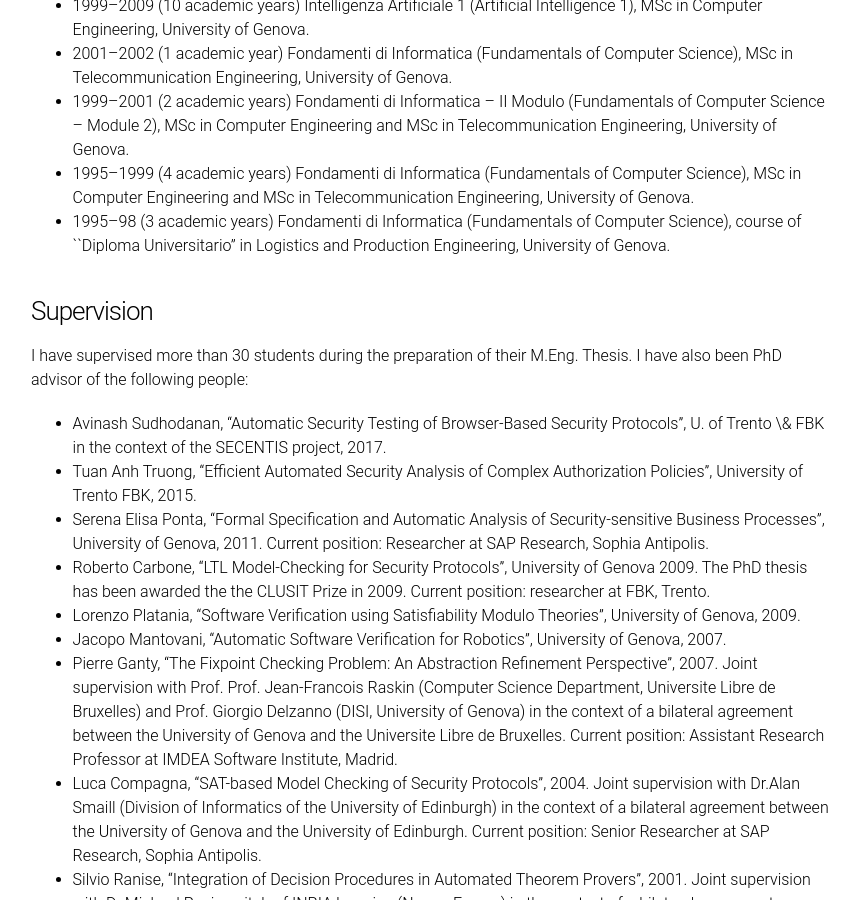
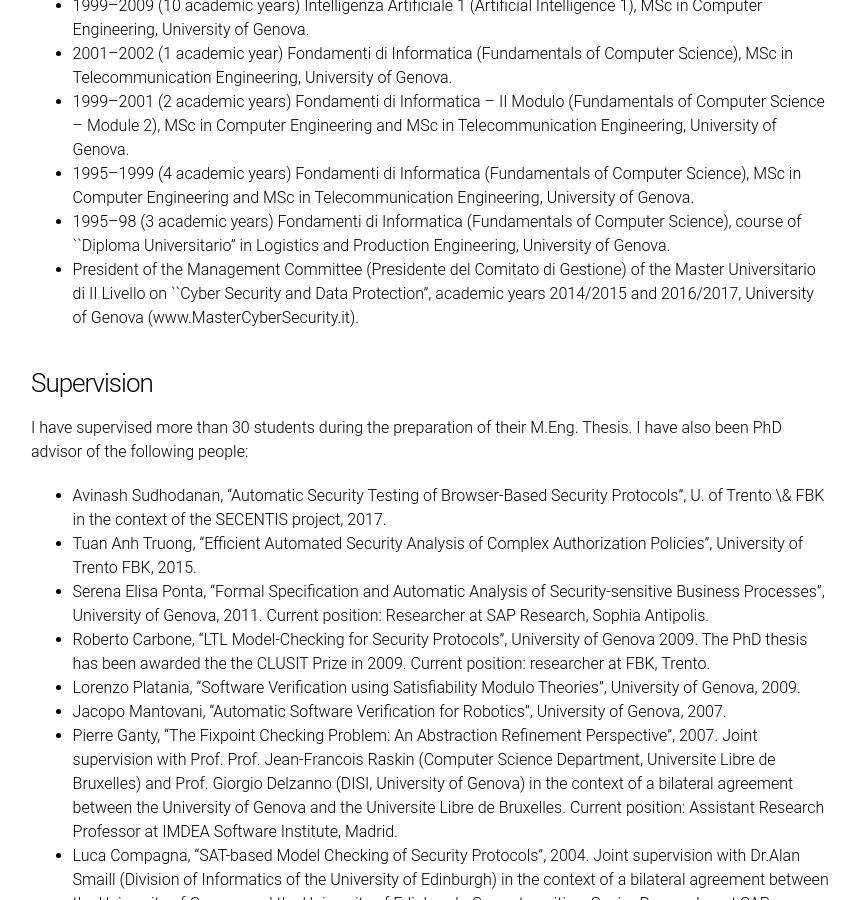
Before and after one commit to CSecLab/cseclab.github.io, a Jekyll site: the page built from alessandroHP.md, in a window 1280 px wide and 900 px high, scrolled down 9271 px. Shown: the whole window, without its empty margins (209-1068 px from the left). Built offline with Jekyll 4.4.1, drawn with Linux system fonts in a browser that asks for light colours.

Commit message:
*** empty log message ***

```diff
--- a/alessandroHP.md
+++ b/alessandroHP.md
@@ -214,6 +214,7 @@ software tools:
 - 1995--1999 (4 academic years) Fondamenti di Informatica (Fundamentals of Computer Science), MSc in Computer Engineering and MSc in Telecommunication Engineering,  University of Genova.
 - 1995--98 (3 academic years) Fondamenti di Informatica (Fundamentals of Computer Science), course of ``Diploma Universitario'' in Logistics and Production Engineering, University of Genova.
 
+- President of the Management Committee (Presidente del Comitato di Gestione) of the Master Universitario di II Livello on ``Cyber Security and Data Protection'', academic years 2014/2015 and 2016/2017, University of Genova (www.MasterCyberSecurity.it).
 
 ### Supervision
 
```
